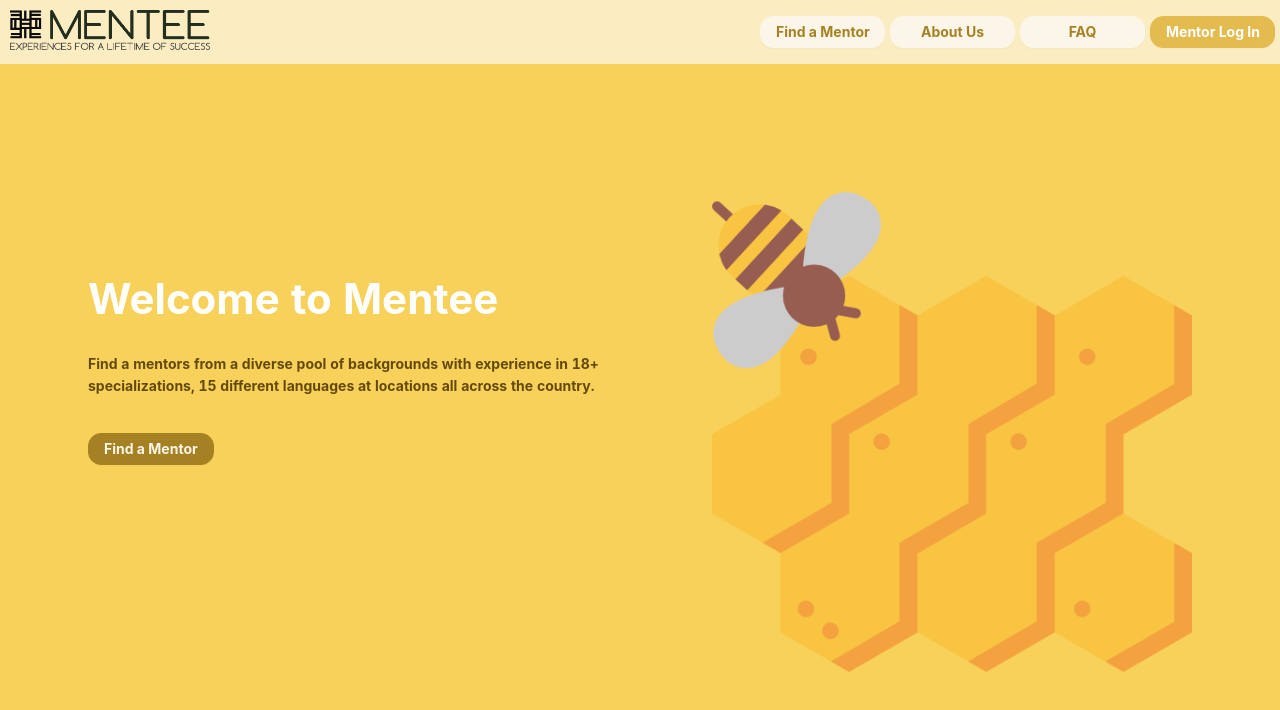
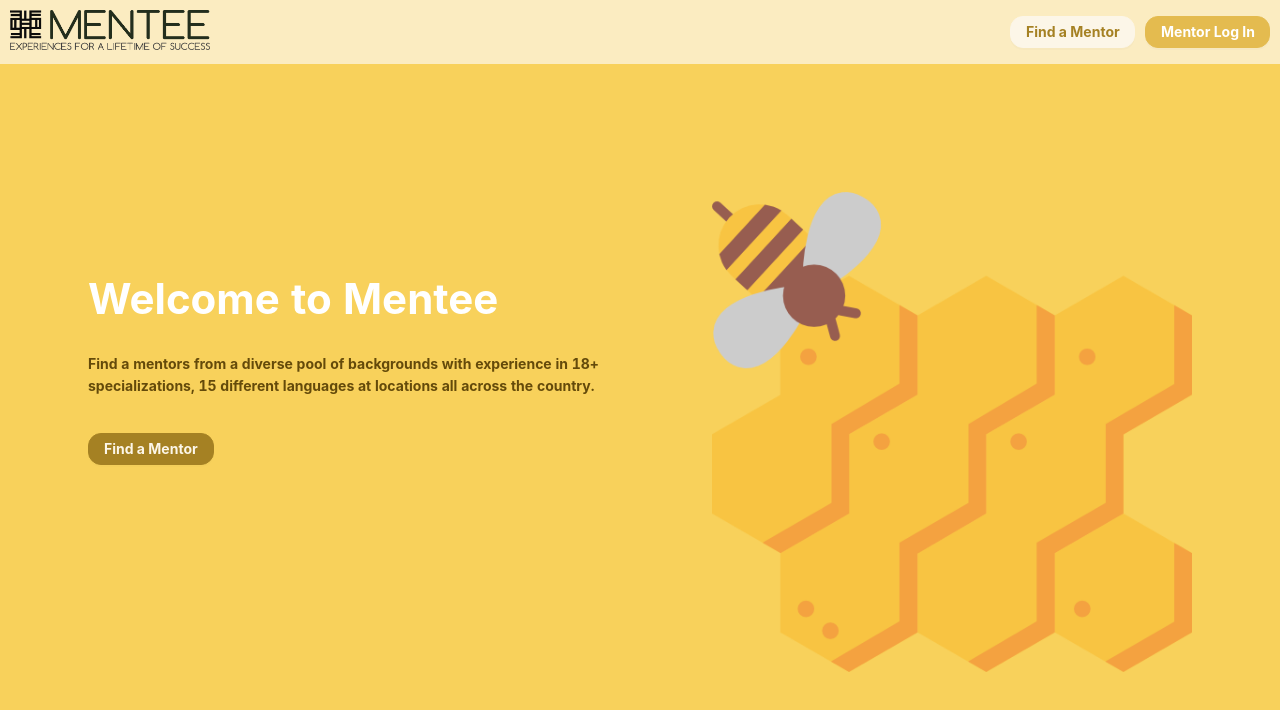
Before and after one commit to hack4impact-uiuc/mentee, a React (Create React App) app in the folder frontend/: page / in a window 1280 px wide. Shown: the top 710 px of the page. Built offline with nearby package versions, Linux system fonts and the light colour scheme.

Commit message:
Removing header buttons & cadding more padding

```diff
--- a/frontend/src/components/MenteeNavHeader.js
+++ b/frontend/src/components/MenteeNavHeader.js
@@ -29,16 +29,6 @@ function MenteeNavHeader() {
               />
             </span>
           </NavLink>
-          <span className="navigation-header-button">
-            <MenteeButton
-              theme="light"
-              width="125px"
-              content={<b>About Us</b>}
-            />
-          </span>
-          <span className="navigation-header-button">
-            <MenteeButton theme="light" width="125px" content={<b>FAQ</b>} />
-          </span>
           <NavLink to="/profile">
             <span className="navigation-header-button">
               <MenteeButton width="125px" content={<b>Mentor Log In</b>} />
--- a/frontend/src/components/css/Navigation.scss
+++ b/frontend/src/components/css/Navigation.scss
@@ -79,5 +79,5 @@
 }
 
 .navigation-header-button {
-  margin-right: 5px;
+  margin-right: 10px;
 }
```
